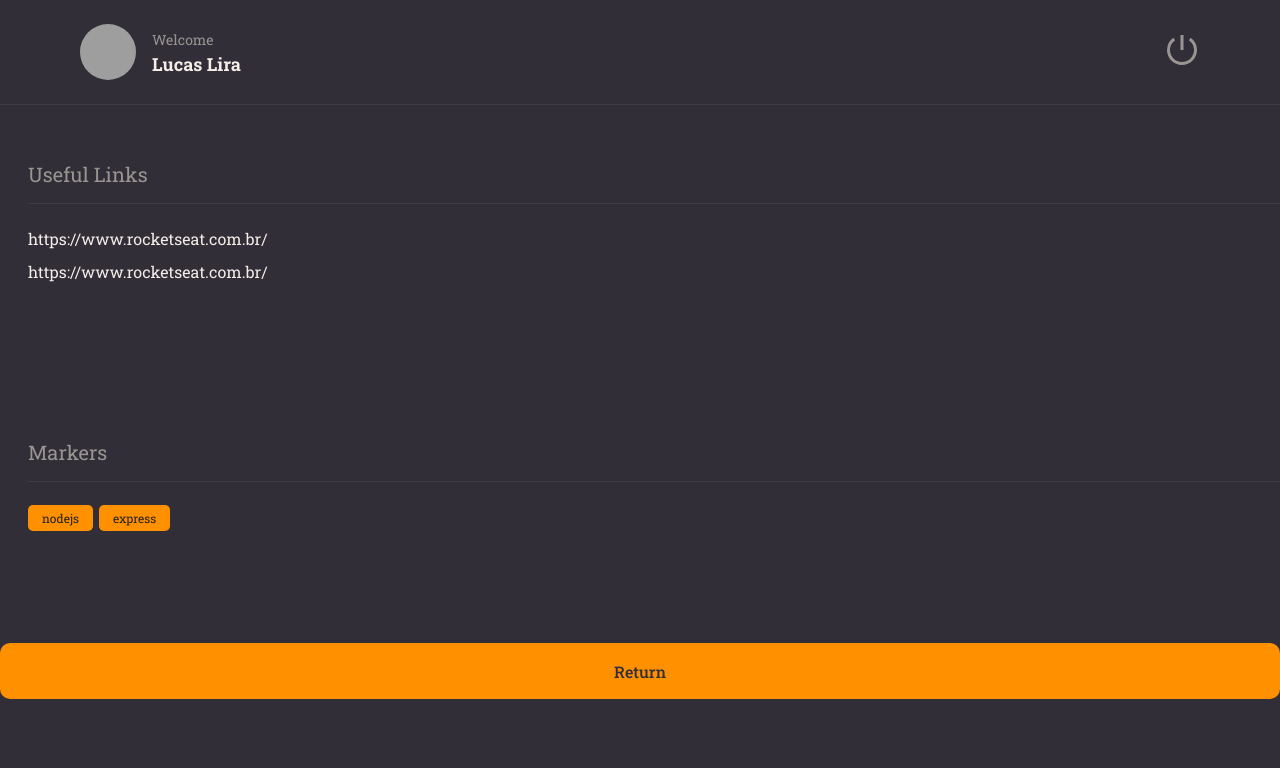
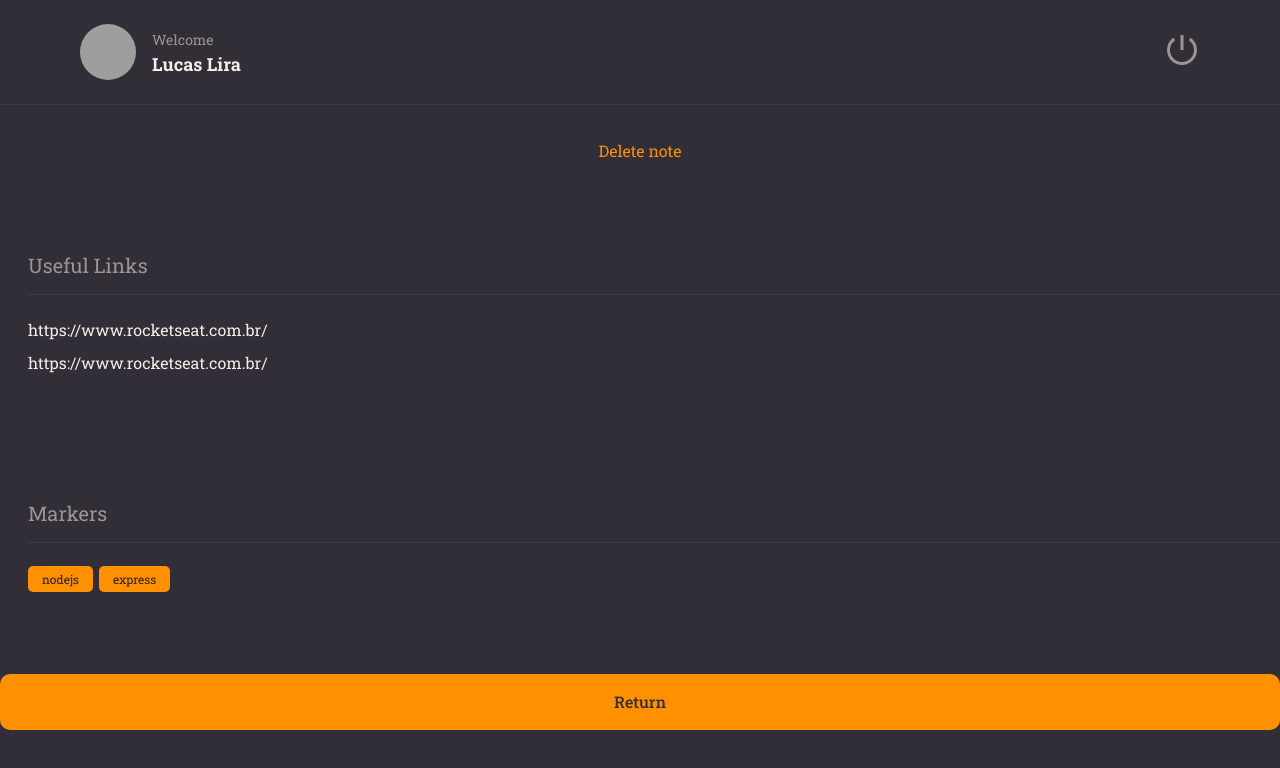
Before and after one commit to lucaslirah/Rocketsnotes, a React (Vite) app: page / in a window 1280 px wide. Shown: the top 768 px of the page. Built offline with nearby package versions, Linux system fonts and the light colour scheme; grey boxes are pictures that could not be loaded.

Commit message:
component ButtonText created

```diff
--- a/src/components/Button/index.jsx
+++ b/src/components/Button/index.jsx
@@ -1,10 +1,11 @@
 import { Container } from './styles'
 
-export function Button( { title, loading = false } ){
+export function Button( { title, loading = false, ...rest } ){
     return(
         <Container
         type='button'
         disabled={loading}
+        { ...rest }
         >
             {loading ? 'Loading...' : title}
         </Container>
--- /dev/null
+++ b/src/components/ButtonText/index.jsx
@@ -0,0 +1,9 @@
+import { Container } from './styles'
+
+export function ButtonText({ title, ...rest }){
+    return(
+        <Container type='button' {...rest}>
+            {title}
+        </Container>
+    )
+}
--- /dev/null
+++ b/src/components/ButtonText/styles.js
@@ -0,0 +1,9 @@
+import styled from "styled-components";
+
+export const Container = styled.button`
+    border: none;
+    background: none;
+
+    font-size: 16px;
+    color: ${({ theme }) => theme.COLORS.ORANGE};
+`
--- a/src/pages/Details/index.jsx
+++ b/src/pages/Details/index.jsx
@@ -3,22 +3,29 @@
 import { Section } from "../../components/Section"
 import { Button } from "../../components/Button"
 import { Tag } from "../../components/Tag"
+import { ButtonText } from "../../components/ButtonText"
+
 
 export function Details() {
 
   return (
     <Container>
       <Header/>
+
+      <ButtonText title="Delete note"/>
+
       <Section title="Useful Links">
         <Links>
           <li><a href="#">https://www.rocketseat.com.br/</a></li>
           <li><a href="#">https://www.rocketseat.com.br/</a></li>
         </Links>
       </Section>
+
       <Section title="Markers">
         <Tag title="nodejs"/>
         <Tag title="express"/>
       </Section>
+
       <Button title="Return"/>
     </Container>
   )
```
